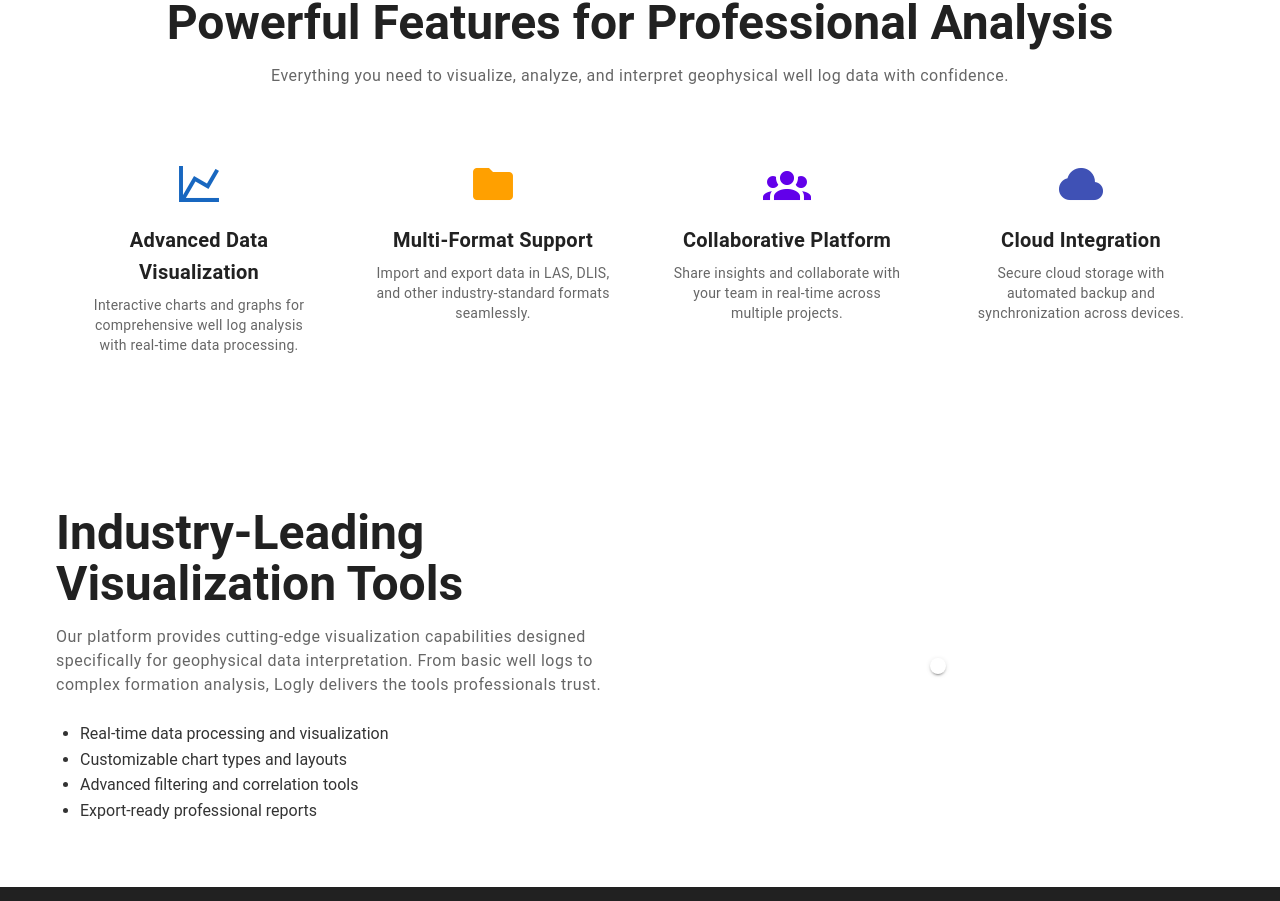
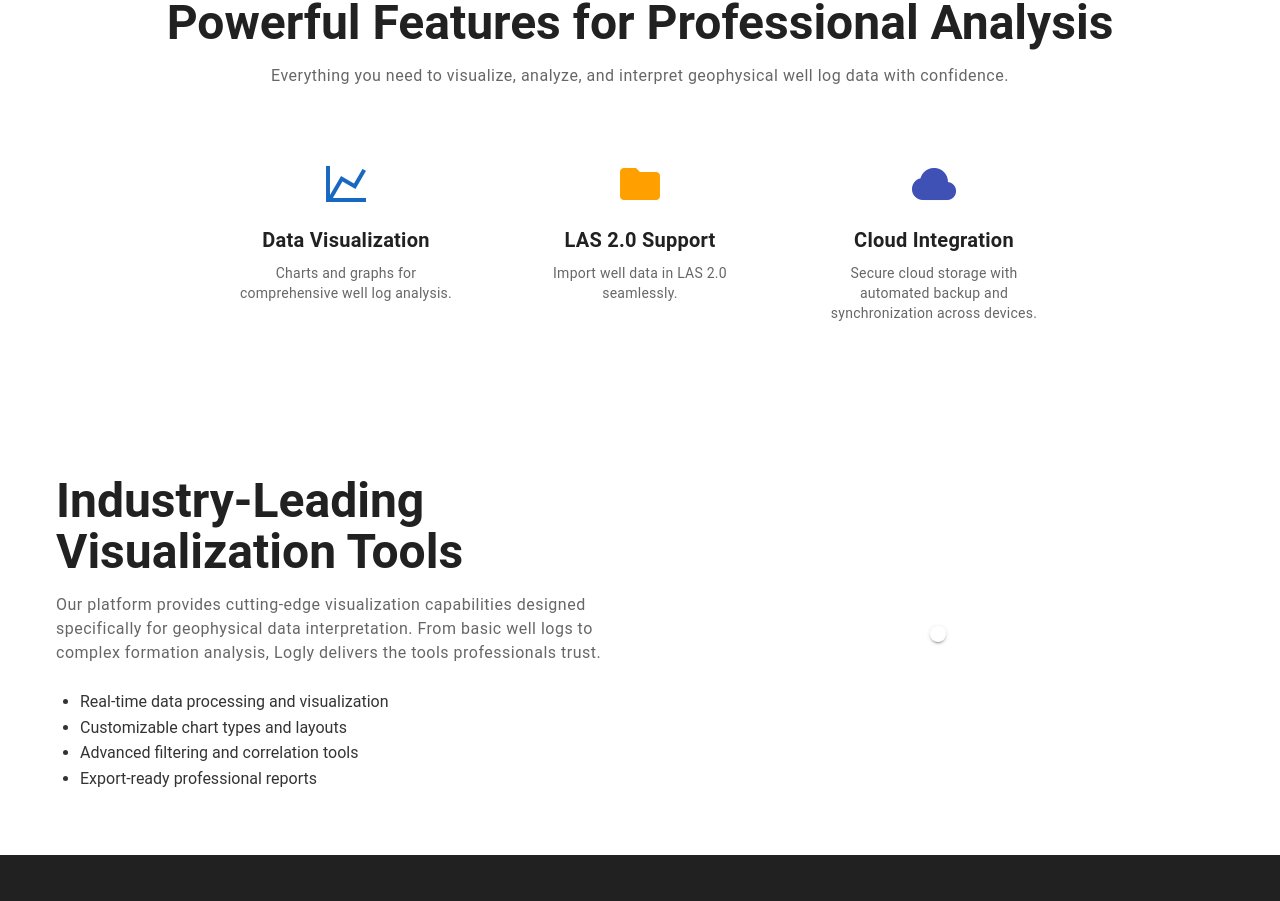
Before and after one commit to joaovitor2614/Logly, a Vue app in the folder web/: page / in a window 1280 px wide. Shown: the part 930-1831 px from the top of the page. Built offline with nearby package versions, Linux system fonts and the light colour scheme.

Commit message:
ajustar texto landing page

```diff
--- a/web/src/components/landing/element/FeaturesSection.vue
+++ b/web/src/components/landing/element/FeaturesSection.vue
@@ -37,26 +37,20 @@
 <script setup>
 const features = [
   {
-    title: "Advanced Data Visualization",
+    title: "Data Visualization",
     description:
-      "Interactive charts and graphs for comprehensive well log analysis with real-time data processing.",
+      "Charts and graphs for comprehensive well log analysis.",
     icon: "mdi-chart-line",
     color: "primary",
   },
   {
-    title: "Multi-Format Support",
+    title: "LAS 2.0 Support",
     description:
-      "Import and export data in LAS, DLIS, and other industry-standard formats seamlessly.",
+      "Import well data in LAS 2.0 seamlessly.",
     icon: "mdi-folder",
     color: "amber-darken-2",
   },
-  {
-    title: "Collaborative Platform",
-    description:
-      "Share insights and collaborate with your team in real-time across multiple projects.",
-    icon: "mdi-account-group",
-    color: "deep-purple-accent-4",
-  },
+
   {
     title: "Cloud Integration",
     description:
```
